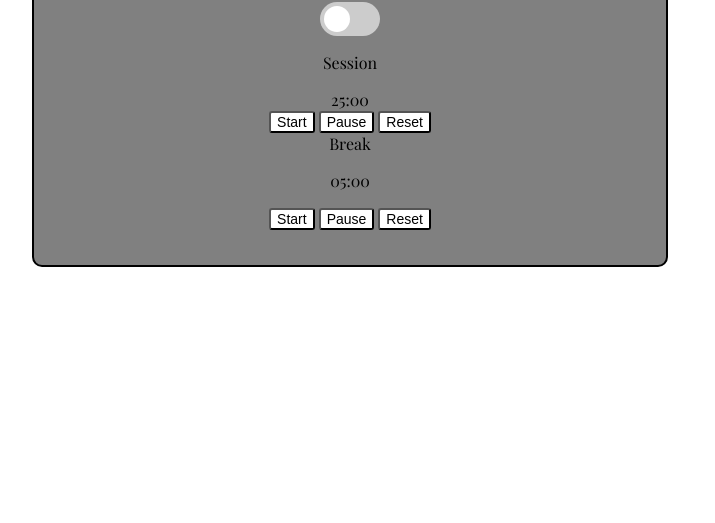
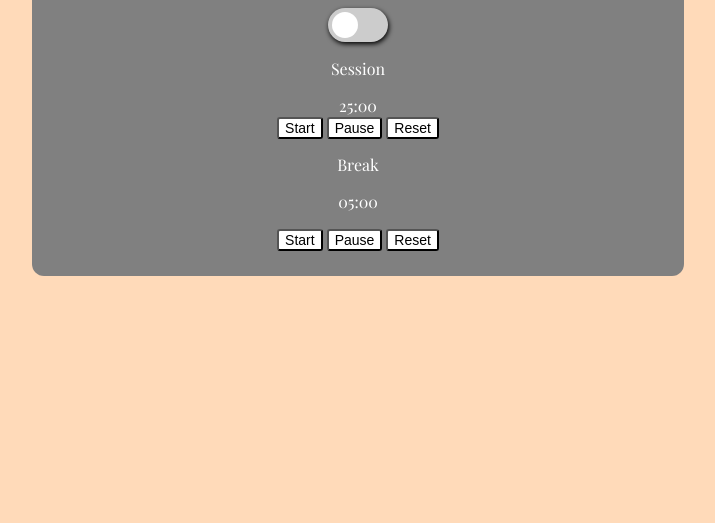
Before and after one commit to GraceeC/PomodoroTimer, a plain HTML site: page index.html in a window 1280 px wide. Shown: the part 277-800 px from the top of the page, without its empty margins (292-1007 px from the left). Drawn offline with nearby package versions, Linux system fonts and the light colour scheme.

Commit message:
Update timer.css

```diff
--- a/timer.css
+++ b/timer.css
@@ -1,36 +1,48 @@
-#conatiner {
+body{
+  background-color:peachpuff;
+}
+#conatiner{
   background-color: grey;
   text-align: center;
   width: 50%;
-  padding-top: 2px;
+  padding-top: 4px;
   margin-top: 15%;
   margin-left: 25%;
   padding-bottom: 35px;
-  border: 2px solid black;
-  border-radius: 10px;
+  border-radius: 12px;
+  padding: 10px;
   font-family: "Playfair Display", serif;
 }
-
-#containerTwo {
+h1{
+  text-shadow: 2px 2px #2F4F4F;
+  color:white;
+}
+#conatinerTwo{
+  padding-bottom:15px ;
+}
+span.sessionTime {
   font-size: 16px;
   padding-left: 0px;
-  p
+  padding-top: 20em;
+  padding-bottom: 2em;
 }
 
-#conatiner3 {
+#conatinerThree {
   font-size: 24px;
   padding-left: 0px;
 }
-
-.session {
-  font-size: 16px;
-  padding-left: 0px;
-
+#sessionTime{
+  color: white;
+  padding-bottom: 15px;
+}
+#sessionText{
+  color: white;
+  padding-bottom: 5px;
 }
 
-.break {
-  font-size: 16px;
-  padding-left: 0px;
+#break {
+  color: white;
+  padding-bottom: 15px;
 }
 
 #buttons {
@@ -96,6 +108,7 @@
   background-color: #ccc;
   -webkit-transition: .4s;
   transition: .4s;
+  box-shadow: 1px 2px 5px black;
 }
 
 .slider:before {
@@ -111,12 +124,15 @@
 }
 
 input:checked+.slider {
-  background-color: #2196F3;
+  background-color:grey;
+  padding-bottom: 20em;
 }
 
 input:focus+.slider {
-  box-shadow: 0 0 1px #2196F3;
+  box-shadow: 0 0 1px white;
+  padding-bottom: 20px;
 }
+
 
 input:checked+.slider:before {
   -webkit-transform: translateX(26px);
```
